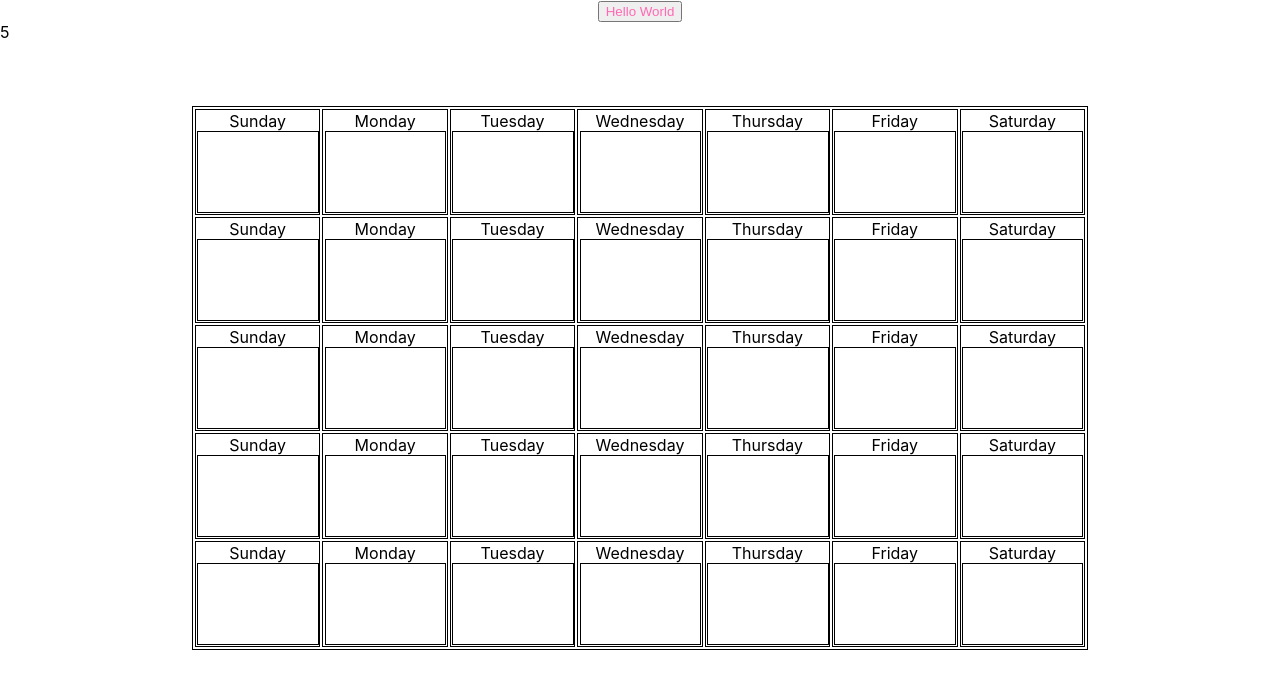
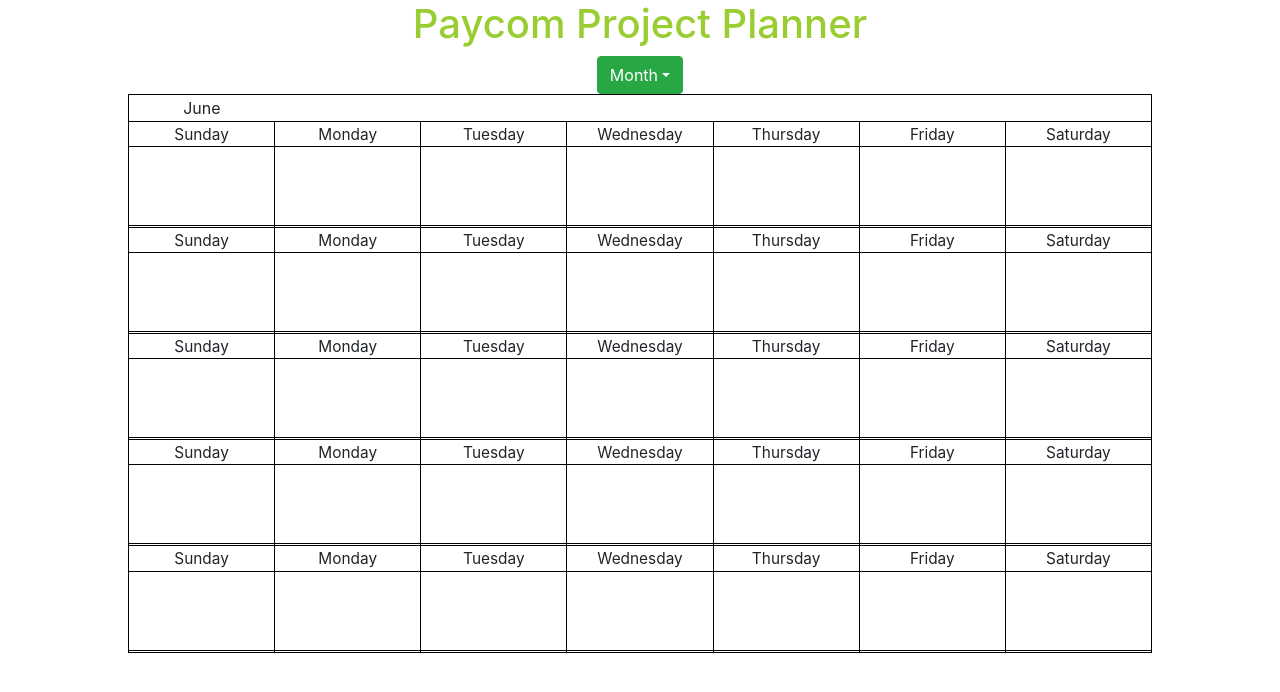
Before and after one commit to jacobhamilton12/paycom-planner-frontend, a React (Create React App) app: page / in a window 1280 px wide. Shown: the top 692 px of the page. Built offline with nearby package versions, Linux system fonts and the light colour scheme.

Commit message:
Added some ui fixes and added a button

```diff
--- a/package.json
+++ b/package.json
@@ -11,9 +11,11 @@
     "@testing-library/jest-dom": "^4.2.4",
     "@testing-library/react": "^9.5.0",
     "@testing-library/user-event": "^7.2.1",
+    "bootstrap": "^4.5.0",
     "date-fns": "^2.14.0",
     "fontsource-roboto": "^2.1.4",
     "react": "^16.13.1",
+    "react-bootstrap": "^1.0.1",
     "react-dom": "^16.13.1",
     "react-scripts": "3.4.1"
   },
--- a/src/App.js
+++ b/src/App.js
@@ -1,24 +1,36 @@
-import React from "react";
+import React, { Component } from "react";
 import "./App.css";
-//import { Button } from "@material-ui/core";
 //import { Calendar } from "@material-ui/pickers";
 //import { MuiPickersUtilsProvider } from "@material-ui/pickers";
 //import DateFnsUtils from "@date-io/date-fns";
 import styled from "@emotion/styled";
 import MonthCalendar from "./components/MonthCalendar";
+import SimpleMenu from "./components/SimpleMenu";
+import { render } from "@testing-library/react";
 
-const Button = styled.button`
-  color: hotpink;
+const Title = styled.h1`
+  color: yellowgreen;
 `;
 
-function App() {
-  let today = new Date();
-  return (
-    <div className="App">
-      <Button color="primary">Hello World</Button>
-      <MonthCalendar />
-    </div>
-  );
+class App extends Component {
+  state = {
+    menuText: "Month",
+  };
+  handleMenuText = (menuText) => {
+    this.setState({ menuText: menuText });
+  };
+  render() {
+    return (
+      <div className="App">
+        <Title color="primary">Paycom Project Planner</Title>
+        <SimpleMenu
+          handlemenutext={this.handleMenuText}
+          menutext={this.state.menuText}
+        ></SimpleMenu>
+        <MonthCalendar />
+      </div>
+    );
+  }
 }
 
 export default App;
--- a/src/components/MonthCalendar.jsx
+++ b/src/components/MonthCalendar.jsx
@@ -5,14 +5,34 @@
 
 const Table = styled.table`
   border: 1px solid black;
-  width: 70%;
-  margin-left: 15%;
-  margin-right: 15%;
-  margin-top: 5%;
+  width: 80%;
+  min-width: 450px;
+  position: fixed;
+  left: 50%;
+  transform: translateX(-50%);
+  margin-top: 0;
   table-layout: fixed;
+`;
+const Thead = styled.thead`
+  margin-bottom: 0;
+  padding-bottom: 0;
 `;
 
 const weekIds = [1, 2, 3, 4, 5];
+const months = [
+  "January",
+  "February",
+  "March",
+  "April",
+  "May",
+  "June",
+  "July",
+  "August",
+  "September",
+  "October",
+  "November",
+  "December",
+];
 
 class MonthCalendar extends Component {
   state = {
@@ -22,11 +42,17 @@
   render() {
     return (
       <div>
-        <thead>{this.state.month}</thead>
         <Table>
-          {weekIds.map((id) => (
-            <Week key={"week" + id} id={id} />
-          ))}
+          <Thead>
+            <tr>
+              <td>{months[this.state.month]}</td>
+            </tr>
+          </Thead>
+          <tbody>
+            {weekIds.map((id) => (
+              <Week key={"week" + id} id={id} />
+            ))}
+          </tbody>
         </Table>
       </div>
     );
--- a/src/components/MonthCalendarDay.jsx
+++ b/src/components/MonthCalendarDay.jsx
@@ -3,14 +3,15 @@
 
 const Td = styled.td`
   border: 1px solid black;
+  font-size: calc(9px + 0.5vw);
 `;
 
 const Box = styled.div`
   border: 1px solid black;
   height: 10vh;
   display: block;
-  margin-left: 0.2%;
-  width: 98.5%;
+  margin-right: -2px;
+  margin-left: -2px;
 `;
 
 class Day extends Component {
--- /dev/null
+++ b/src/components/SimpleMenu.jsx
@@ -0,0 +1,40 @@
+import React, { Component } from "react";
+import { Dropdown, DropdownButton } from "react-bootstrap";
+import "bootstrap/dist/css/bootstrap.min.css";
+
+export default function SimpleMenu(props) {
+  const { handlemenutext, menutext } = props;
+
+  return (
+    <DropdownButton
+      variant="success"
+      id="dropdown-basic-button"
+      title={menutext}
+    >
+      <Dropdown.Item
+        id="Day"
+        onClick={(event) => handlemenutext(event.target.id)}
+      >
+        Day
+      </Dropdown.Item>
+      <Dropdown.Item
+        id="Week"
+        onClick={(event) => handlemenutext(event.target.id)}
+      >
+        Week
+      </Dropdown.Item>
+      <Dropdown.Item
+        id="Month"
+        onClick={(event) => handlemenutext(event.target.id)}
+      >
+        Month
+      </Dropdown.Item>
+      <Dropdown.Item
+        id="Year"
+        onClick={(event) => handlemenutext(event.target.id)}
+      >
+        Year
+      </Dropdown.Item>
+    </DropdownButton>
+  );
+}
--- a/src/index.js
+++ b/src/index.js
@@ -6,9 +6,8 @@
 import * as serviceWorker from "./serviceWorker";
 
 ReactDOM.render(
-  <React.StrictMode>
-    <App />
-  </React.StrictMode>,
+  <App />,
+
   document.getElementById("root")
 );
 
```
Also changed, not shown: 1 other file (tests, documents, lock files or other folders).
